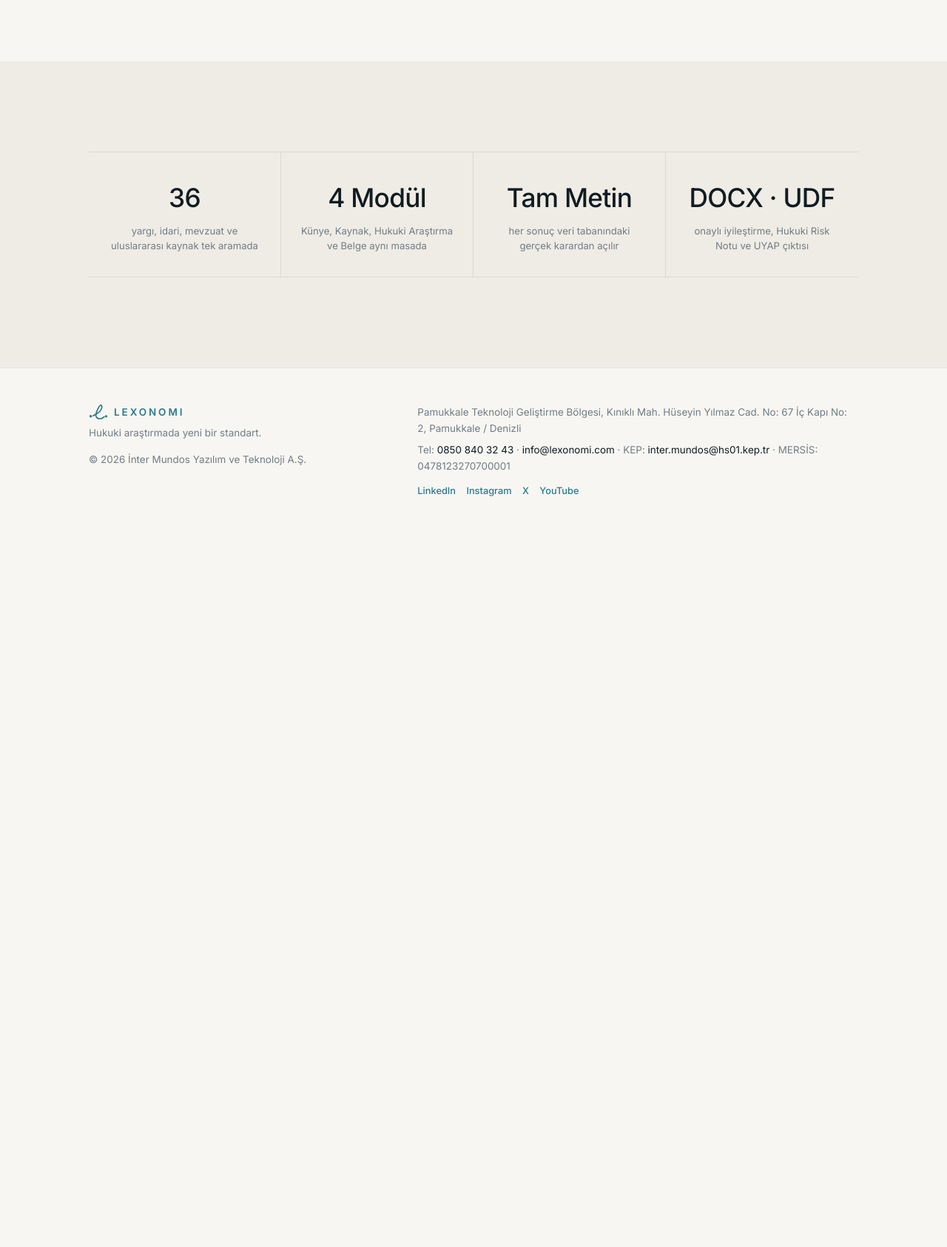
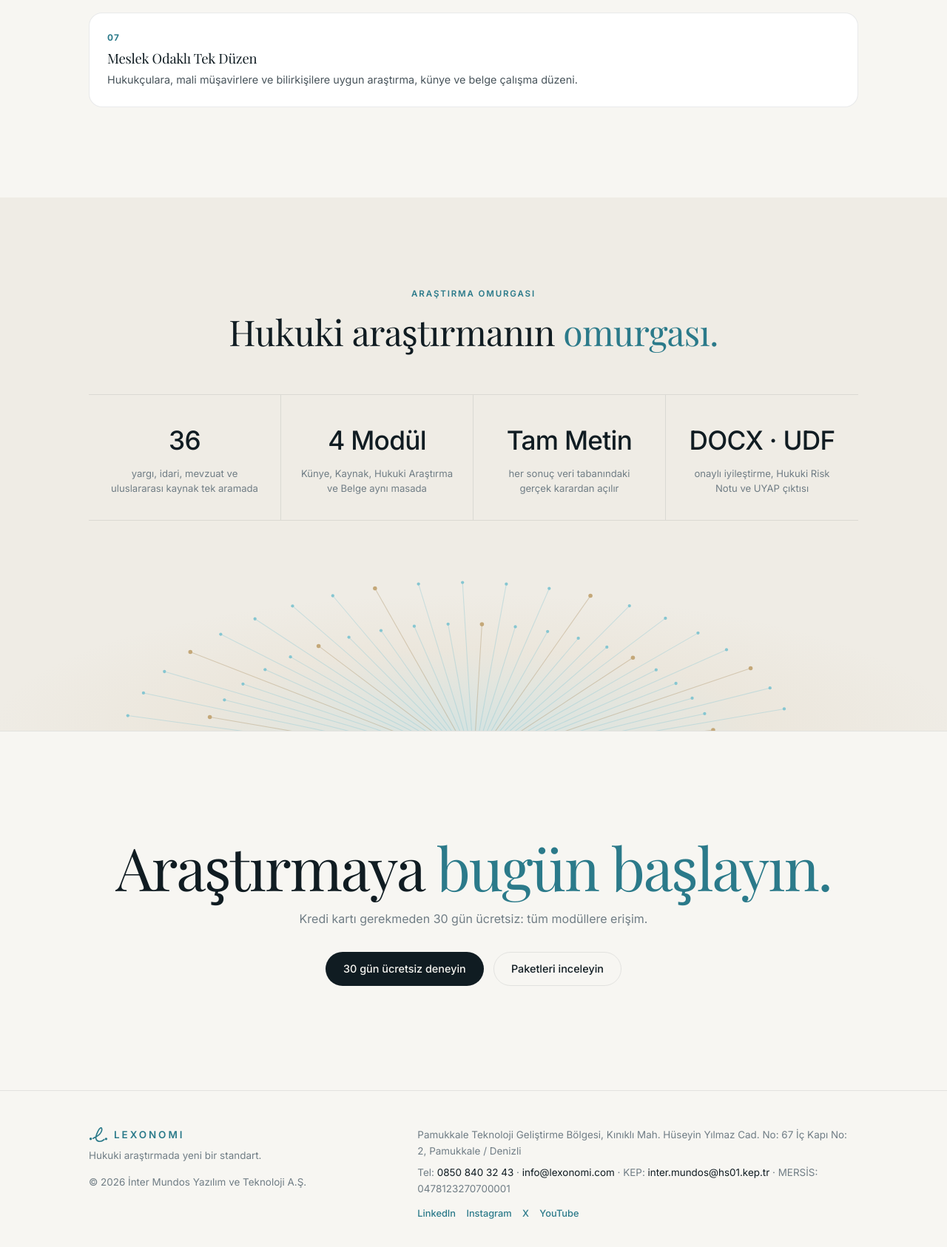
Before and after one commit to zeyerdm/lexonomi-web-sitesi, a plain HTML site: page neden/index.html in a window 1280 px wide. Shown: the part 1086-2772 px from the top of the page at 74% size. Before the commit the page ends 1832 px from the top, so only its background shows below. Drawn offline with nearby package versions, Linux system fonts and the light colour scheme; animation ran at ten frames a second; a web font is replaced by a local one.

Commit message:
style: upgrade Neden Lexonomi page with cover, backbone network, and teal hover transitions

```diff
--- a/neden/index.html
+++ b/neden/index.html
@@ -66,7 +66,8 @@
   </header>
 
   <main>
-    <section class="page-hero">
+    <section class="page-hero has-cover">
+      <img class="page-hero-bg" src="../assets/blog-kvkk-cover.jpg" alt="" aria-hidden="true" />
       <div class="container">
         <nav class="breadcrumb" aria-label="İçerik yolu">
           <a href="../index.html">Ana Sayfa</a><span>/</span><span aria-current="page">Neden Lexonomi</span>
@@ -78,7 +79,12 @@
 
     <section class="section">
       <div class="container">
-        <div class="pillars-7">
+        <header class="sec-head reveal">
+          <p class="eyebrow">Temel İlkelerimiz</p>
+          <h2>Veriniz güvende, <span class="tone">her sonuç gerçek.</span></h2>
+        </header>
+
+        <div class="pillars-7 reveal">
           <article class="pillar-card">
             <span class="pillar-num">01</span>
             <h2>Yerel Veri İşleme</h2>
@@ -118,9 +124,14 @@
       </div>
     </section>
 
-    <section class="section section-soft">
+    <section class="section section-backbone">
       <div class="container">
-        <div class="backbone-strip">
+        <header class="sec-head reveal">
+          <p class="eyebrow">Araştırma Omurgası</p>
+          <h2>Hukuki araştırmanın <span class="tone">omurgası.</span></h2>
+        </header>
+
+        <div class="backbone-strip reveal">
           <div class="bb-cell">
             <strong>36</strong>
             <p>yargı, idari, mevzuat ve uluslararası kaynak tek aramada</p>
@@ -137,6 +148,21 @@
             <strong>DOCX · UDF</strong>
             <p>onaylı iyileştirme, Hukuki Risk Notu ve UYAP çıktısı</p>
           </div>
+        </div>
+      </div>
+
+      <div class="backbone-horizon" aria-hidden="true">
+        <svg id="backboneSvg" viewBox="0 0 1200 280" fill="none" preserveAspectRatio="xMidYMax slice"></svg>
+      </div>
+    </section>
+
+    <section class="closing" aria-label="Başlayın">
+      <div class="container closing-inner reveal">
+        <h2>Araştırmaya <span class="tone">bugün başlayın.</span></h2>
+        <p>Kredi kartı gerekmeden 30 gün ücretsiz: tüm modüllere erişim.</p>
+        <div class="closing-cta">
+          <a href="https://app.lexonomi.com/" class="btn btn-primary" data-app-link="kayit">30 gün ücretsiz deneyin</a>
+          <a href="../index.html#fiyatlar" class="btn btn-ghost">Paketleri inceleyin</a>
         </div>
       </div>
     </section>
--- a/styles.css
+++ b/styles.css
@@ -2576,6 +2576,14 @@ input[type="range"] {
   display: flex;
   flex-direction: column;
   gap: .45rem;
+  transition: border-color .32s var(--ease), background .32s var(--ease), box-shadow .32s var(--ease), transform .28s var(--ease);
+}
+
+.pillar-card:hover {
+  transform: translateY(-4px);
+  background: radial-gradient(circle at 85% 0%, color-mix(in srgb, var(--teal) 22%, transparent), transparent 62%), color-mix(in srgb, var(--surface) 90%, var(--teal));
+  border-color: color-mix(in srgb, var(--teal) 80%, transparent);
+  box-shadow: 0 24px 52px -24px color-mix(in srgb, var(--teal) 48%, transparent);
 }
 
 .pillar-num {
@@ -2624,6 +2632,7 @@ input[type="range"] {
    ========================================================================== */
 
 /* İki tonlu başlık (logo rengi) */
+h1 .tone,
 h2 .tone {
   color: var(--teal);
 }
```
